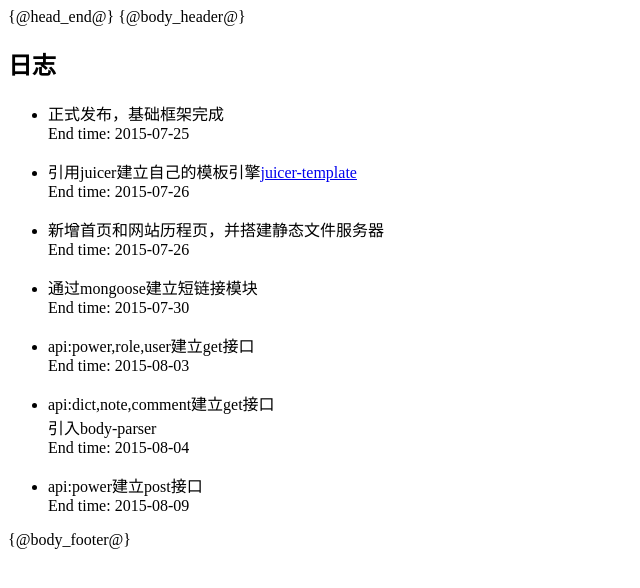
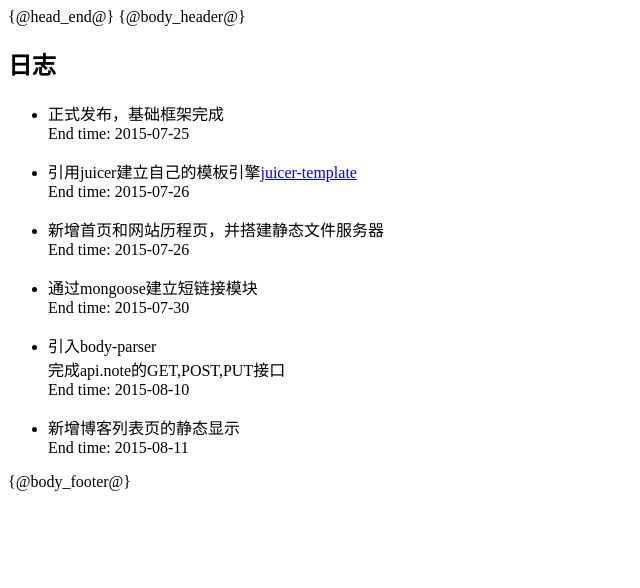
Before and after one commit to unclay/unclay, a website: page views/history.html in a window 1280 px wide. Shown: the whole page, without its empty margins (0-640 px from the left). Drawn offline with Linux system fonts and the light colour scheme.

Commit message:
modify history.html

```diff
--- a/views/history.html
+++ b/views/history.html
@@ -33,17 +33,13 @@
                     <br/>End time: 2015-07-30</p>
             </li>
             <li>
-                <p>api:power,role,user建立get接口
-                    <br/>End time: 2015-08-03</p>
+                <p>引入body-parser
+                    <br/>完成api.note的GET,POST,PUT接口
+                    <br/>End time: 2015-08-10</p>
             </li>
             <li>
-                <p>api:dict,note,comment建立get接口
-                    <br/>引入body-parser
-                    <br/>End time: 2015-08-04</p>
-            </li>
-            <li>
-                <p>api:power建立post接口
-                    <br/>End time: 2015-08-09</p>
+                <p>新增博客列表页的静态显示
+                    <br/>End time: 2015-08-11</p>
             </li>
         </ul>
     </div>
```
